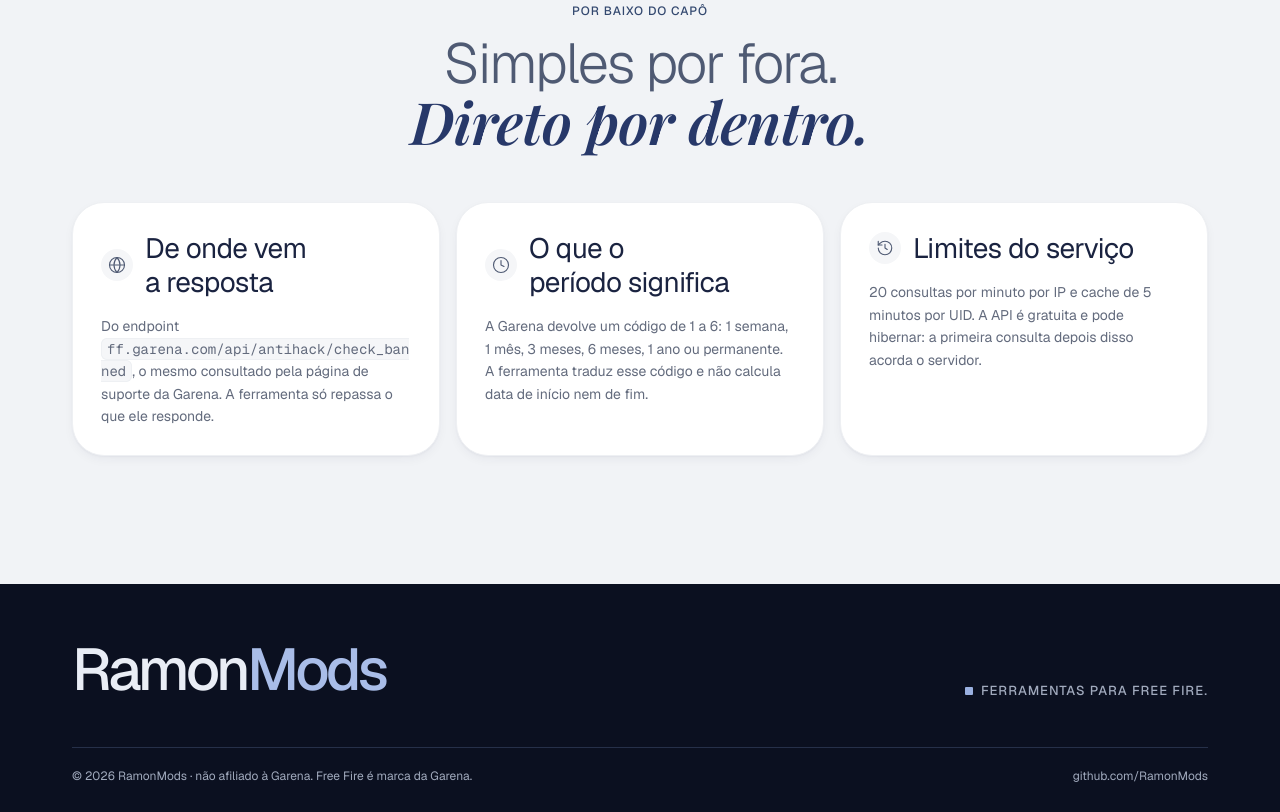
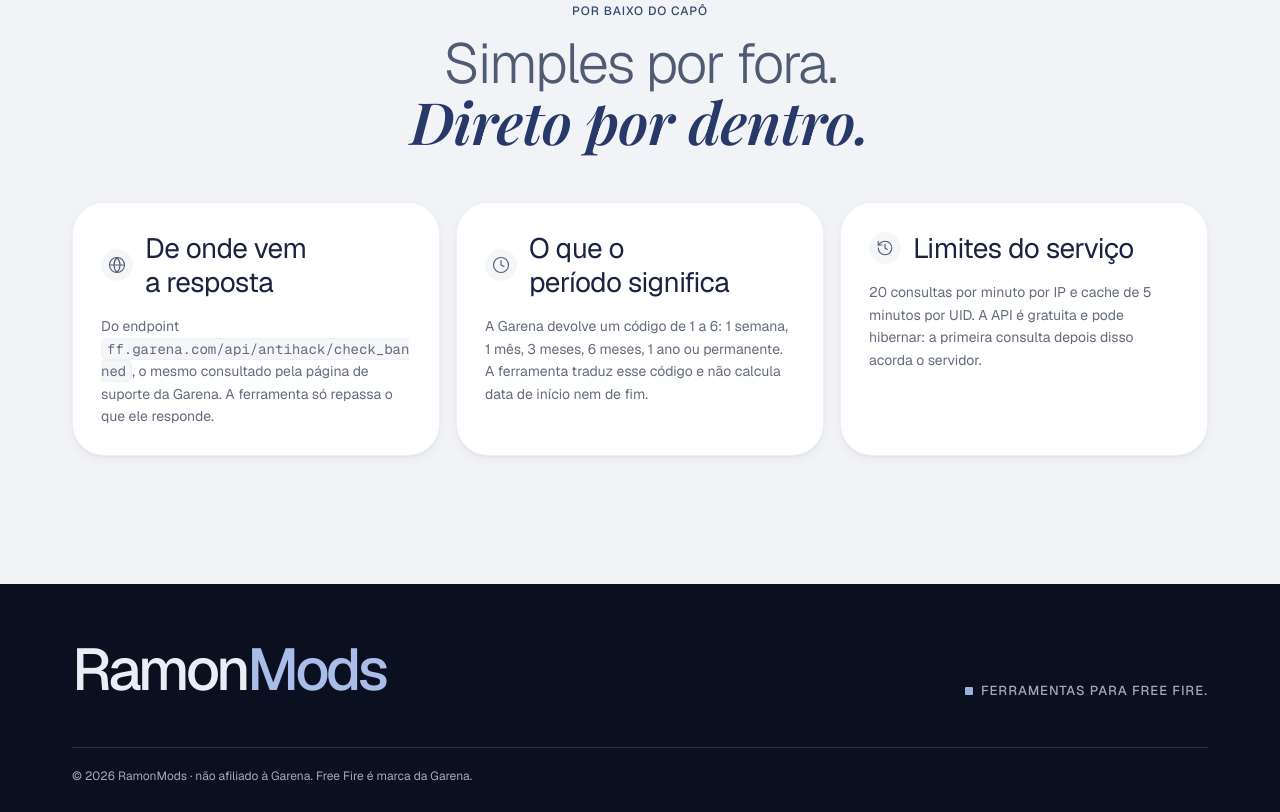
Before and after one commit to RamonMods/CHECKBAN-FF, a plain HTML site: page public/checkban/index.html in a window 1280 px wide. Shown: the part 832-1644 px from the top of the page. Drawn offline with Linux system fonts and the light colour scheme.

Commit message:
remove links cruzados: README sem onrender, site sem github.com

```diff
--- a/public/checkban/index.html
+++ b/public/checkban/index.html
@@ -159,7 +159,6 @@
     </div>
     <div class="lp-footer__bottom">
       <span>© <span id="ano">2026</span> RamonMods · não afiliado à Garena. Free Fire é marca da Garena.</span>
-      <a href="https://github.com/RamonMods" target="_blank" rel="noopener">github.com/RamonMods</a>
     </div>
   </div>
 </footer>
```
Also changed, not shown: public/index.html (+0 -1 lines), 1 other file.
